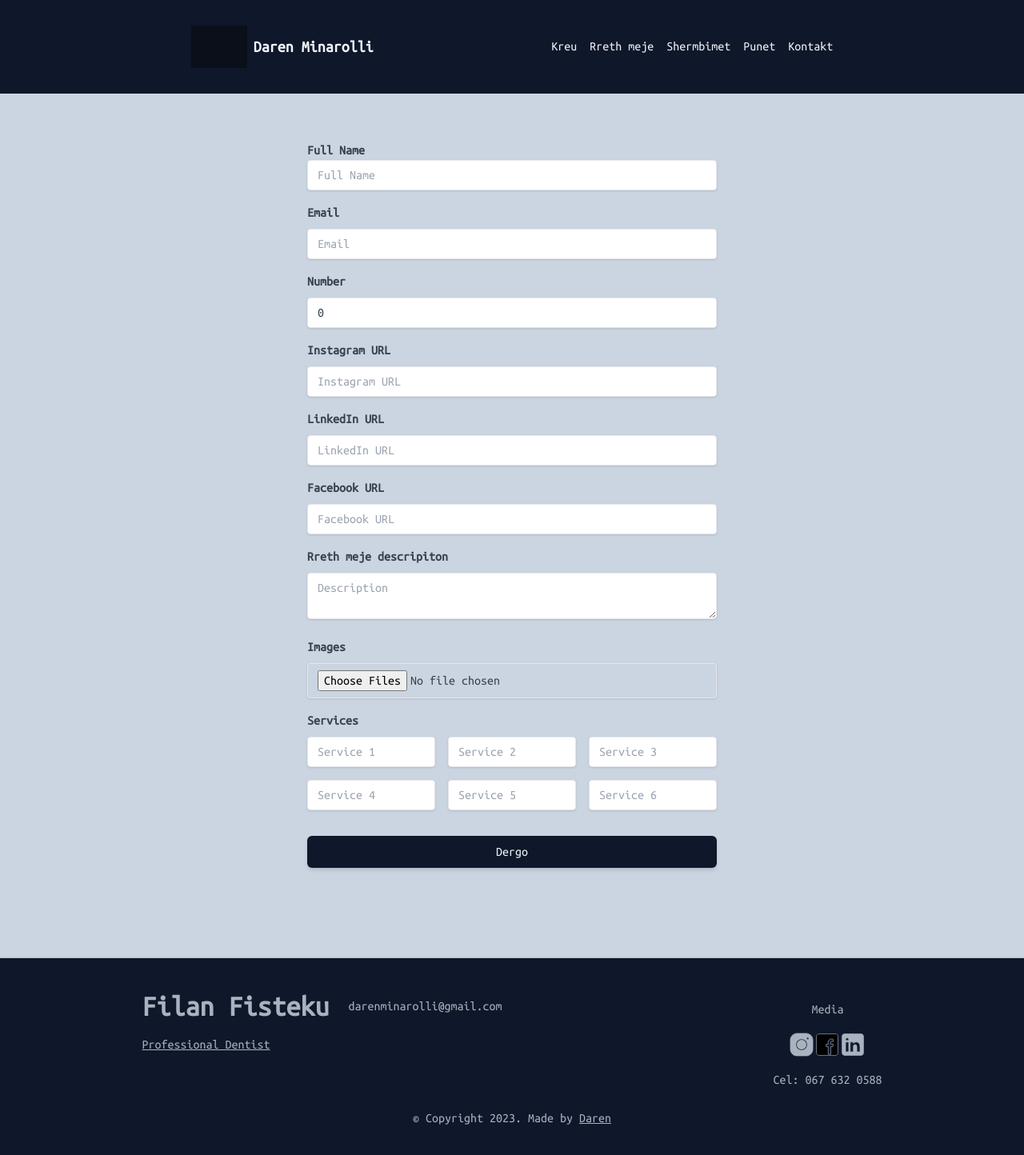
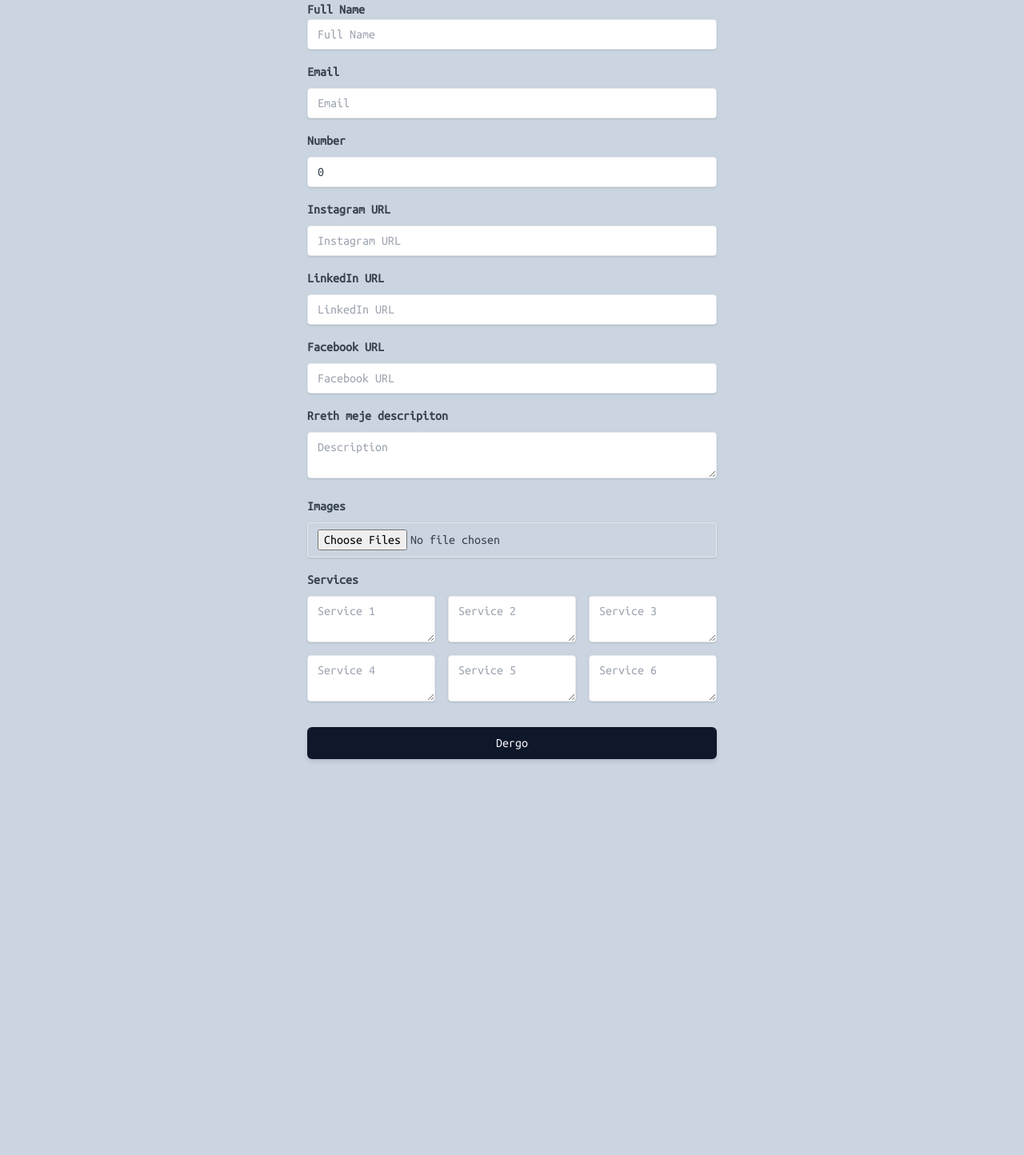
Before and after one commit to darenminarolli/dentist-blog, a Next.js app: page /addusers in a window 1280 px wide. Shown: the top 1444 px of the page at 80% size. After the commit the page ends 965 px from the top, so only its background shows below. Built offline with nearby package versions, Linux system fonts and the light colour scheme; grey boxes are pictures that could not be loaded.

Commit message:
test for the funcionallity

```diff
--- /dev/null
+++ b/app/[...slug]/page.js
@@ -0,0 +1,27 @@
+// 'use client'
+import About from "@/components/About";
+import Services from "@/components/Services";
+import Works from "@/components/Works";
+import Nav from "@/components/Nav";
+import Footer from "@/components/Footer";
+import { fetchUsers, filterUser } from "@/services/fetchUsers";
+
+export default  async function Home({params}) {
+
+  const { dentists } = await fetchUsers()
+  console.log(dentists, 'we are here')
+
+   const filteredUser= await filterUser(params.slug)
+   const users = filteredUser[0]
+  return (
+    <>
+    <Nav name={users?.fullName}/>
+    <main className="w-full md:w-[1250px] m-auto mt-20 flex min-h-screen flex-col items-center justify-between gap-10 p-4 md:p-24 ">
+     <About/>
+     <Services/>
+     <Works/>
+    </main>
+    <Footer />
+    </>
+  );
+}
--- a/app/addusers/page.js
+++ b/app/addusers/page.js
@@ -42,11 +42,11 @@ const page = () => {
             throw new Error("Failed to create user")
         }
         router.refresh()
-        router.push('/')
+        router.back()
         console.log(formData)
     }
     return (
-        <form className="max-w-lg mx-auto h-max mt-44" method='post' onSubmit={handleSubmit}>
+        <form className="max-w-lg mx-auto h-max " method='post' onSubmit={handleSubmit}>
             <div className="mb-4">
                 <label className=" text-gray-700 font-bold mb-2" for="full-name">
                     Full Name
@@ -83,6 +83,7 @@ const page = () => {
                     className="shadow appearance-none border rounded w-full py-2 px-3 text-gray-700 leading-tight focus:outline-none focus:shadow-outline"
                     id="number"
                     type="tel"
+                    // pattern="[0-9]{3}-[0-9]{3}-[0-9]{4}"
                     name='number'
                     onChange={handleChange}
                     value={formData.number}
@@ -154,9 +155,9 @@ const page = () => {
                     type="file"
                     accept="image/*"
                     multiple
-                    name='files'
+                    name='file'
                     onChange={handleChange}
-                    value={formData.files}
+                    value={formData.file}
                 />
             </div>
             <div className="mb-4">
@@ -164,7 +165,7 @@ const page = () => {
                     Services
                 </label>
                 <div className="grid grid-cols-3 gap-4">
-                    <input
+                    <textarea
                         className="shadow appearance-none border rounded w-full py-2 px-3 text-gray-700 leading-tight focus:outline-none focus:shadow-outline"
                         id="service1"
                         type="text"
@@ -173,7 +174,7 @@ const page = () => {
                         value={formData.service1}
                         placeholder="Service 1"
                     />
-                    <input
+                    <textarea
                         className="shadow appearance-none border rounded w-full py-2 px-3 text-gray-700 leading-tight focus:outline-none focus:shadow-outline"
                         id="service2"
                         type="text"
@@ -182,7 +183,7 @@ const page = () => {
                         value={formData.service2}
                         placeholder="Service 2"
                     />
-                    <input
+                    <textarea
                         className="shadow appearance-none border rounded w-full py-2 px-3 text-gray-700 leading-tight focus:outline-none focus:shadow-outline"
                         id="service3"
                         type="text"
@@ -191,7 +192,7 @@ const page = () => {
                         value={formData.service3}
                         placeholder="Service 3"
                     />
-                    <input
+                    <textarea
                         className="shadow appearance-none border rounded w-full py-2 px-3 text-gray-700 leading-tight focus:outline-none focus:shadow-outline"
                         id="service4"
                         type="text"
@@ -200,7 +201,7 @@ const page = () => {
                         value={formData.service4}
                         placeholder="Service 4"
                     />
-                    <input
+                    <textarea
                         className="shadow appearance-none border rounded w-full py-2 px-3 text-gray-700 leading-tight focus:outline-none focus:shadow-outline"
                         id="service5"
                         type="text"
@@ -209,7 +210,7 @@ const page = () => {
                         value={formData.service5}
                         placeholder="Service 5"
                     />
-                    <input
+                    <textarea
                         className="shadow appearance-none border rounded w-full py-2 px-3 text-gray-700 leading-tight focus:outline-none focus:shadow-outline"
                         id="service6"
                         type="text"
--- a/app/api/Dentists/route.js
+++ b/app/api/Dentists/route.js
@@ -13,12 +13,12 @@ export async function POST(req,){
     }
 }
 
-// export async function GET(){
-//     try{
-//         const dentists = await  Dentists.find();
-//         return NextResponse.json({dentists}, {status:200})
+export async function GET(){
+    try{
+        const dentists = await  Dentists.find();
+        return NextResponse.json({dentists}, {status:200})
 
-//     }catch(error){
-//         return NextResponse.json({message: "Error daren ",  error}, {status: 500})
-//     }
-// }
+    }catch(error){
+        return NextResponse.json({message: "Error daren ",  error}, {status: 500})
+    }
+}
--- a/app/layout.js
+++ b/app/layout.js
@@ -15,9 +15,10 @@ export default function RootLayout({ children }) {
   return (
     <html lang="en">
       <body className={inter.className}>
-        <Nav/>
+
+        {/* <Nav /> */}
         {children}
-        <Footer/>
+        {/* <Footer/> */}
         </body>
     </html>
   );
--- a/app/page.js
+++ /dev/null
@@ -1,17 +0,0 @@
-import About from "@/components/About";
-import Services from "@/components/Services";
-import Works from "@/components/Works";
-
-
-export default function Home() {
-
-  return (
-    <>
-    <main className="w-full md:w-[1250px] m-auto mt-20 flex min-h-screen flex-col items-center justify-between gap-10 p-4 md:p-24 ">
-     <About/>
-     <Services/>
-     <Works/>
-    </main>
-    </>
-  );
-}
--- a/components/About.jsx
+++ b/components/About.jsx
@@ -27,7 +27,7 @@ const About = () => {
                 viewBox="0 0 24 24"
                 strokeWidth="1.5"
                 stroke="currentColor"
-                class="icon"
+                className="icon"
               >
                 <path
                   strokeLinecap="round"
@@ -45,9 +45,9 @@ const About = () => {
                 xmlns="http://www.w3.org/2000/svg"
                 fill="none"
                 viewBox="0 0 24 24"
-                stroke-width="1.5"
+                strokeWidth="1.5"
                 stroke="currentColor"
-                class="icon"
+                className="icon"
               >
                 <path
                   strokeLinecap="round"
@@ -65,9 +65,9 @@ const About = () => {
                 xmlns="http://www.w3.org/2000/svg"
                 fill="none"
                 viewBox="0 0 24 24"
-                stroke-width="1.5"
+                strokeWidth="1.5"
                 stroke="currentColor"
-                class="icon"
+                className="icon"
               >
                 <path
                   strokeLinecap="round"
@@ -85,9 +85,9 @@ const About = () => {
                 xmlns="http://www.w3.org/2000/svg"
                 fill="none"
                 viewBox="0 0 24 24"
-                stroke-width="1.5"
+                strokeWidth="1.5"
                 stroke="currentColor"
-                class="icon"
+                className="icon"
               >
                 <path
                   strokeLinecap="round"
--- a/components/Nav.jsx
+++ b/components/Nav.jsx
@@ -1,13 +1,16 @@
 'use client'
 import { useState } from "react"
 
-const Nav = () => {
+
+const Nav = (params) => {
+
   const [isModalVisible, setIsModalVisible] = useState(false)
+//  console.log(name)
   return (
     <nav className={` ${!isModalVisible ? 'flex' : ''} fixed top-0 w-full items-center justify-between z-10 md:justify-evenly md:py-8 p-4 text-slate-100 bg-slate-900 `}>
       <hgroup className="flex justify-between items-center gap-2">
         <img className="mix-blend-multiply hidden md:block" width={70} height={70} src="https://s3-alpha-sig.figma.com/img/a9f8/9906/aae22266f3144f8f211afdd46c7b3bb2?Expires=1707091200&Key-Pair-Id=APKAQ4GOSFWCVNEHN3O4&Signature=dNz3sBKRm1RisekUZ3ABO~fwBkLN945PQWj9pAiUQgk1WPZLT00xYfBUwi-Rjx0obC-BXEgPFGznL3NlVG4ZynIaNPl94mpNGQdJOaOBQeTrzvMVc-S4-uhcisgx2akE55ZnYtyVnICFvovr~7ZABFptWThM0mcLMqQr3G-Xu7fN~QNbR-Jq7Sau4YcYiNfNjqQ0ag9p2siSH90vfMOlYitZAg3uZJaDshgOxR-S-C~uAJzkihk701kPF1bnd4J94gPEZXK3B4USpydoiaT-K-uuySXQXXsZHDB6DCGW5ny2HQd6CjWlFcpZAR3t5MHQN52tQaDaaL5I3E3168R0Ig__" alt="logo" />
-        <h1 className="font-bold text-xl"> Daren Minarolli</h1>
+        <h1 className="font-bold text-xl">{params.name}</h1>
         {isModalVisible && <svg onClick={() => (setIsModalVisible(false))} xmlns="http://www.w3.org/2000/svg" width="24" height="24" viewBox="0 0 24 24" fill="none">
           <rect width="1" height="1" transform="matrix(1 0 0 -1 11 12)" fill="#D9D9D9" />
           <rect x="3" y="19.9706" width="24" height="2" transform="rotate(-45 3 19.9706)" fill="#D9D9D9" />
--- /dev/null
+++ b/services/fetchUsers.js
@@ -0,0 +1,33 @@
+export async function fetchUsers() {
+    try {
+      const res = await fetch('http://localhost:3000/api/Dentists');
+
+      if (!res.ok) {
+        // If the initial fetch is not successful, try fetching from the production URL
+        const prodRes = await fetch('https://dentist-blog.vercel.app/api/Dentists');
+        if (!prodRes.ok) {
+          throw new Error('Failed to fetch user from production API');
+        }
+        return prodRes.json();
+      }
+
+      return res.json();
+    } catch (error) {
+      console.error('Failed to fetch user', error);
+      throw new Error('Failed to fetch user');
+    }
+  }
+
+
+export async function filterUser (params){
+    try{
+        const {dentists} = await fetchUsers()
+        const userparam= params.join(', ')
+        const filteredUser =  dentists.filter((dentist)=> dentist.fullName.toLowerCase().replace(/\s/g, "") === userparam);
+       console.log(filteredUser, 'here we are ok')
+    //    console.log( userparam === 'aleksvisha', 'hi')
+      return filteredUser
+    }catch(e){
+     console.log('Failed to filter user', e)
+    }
+}
```
